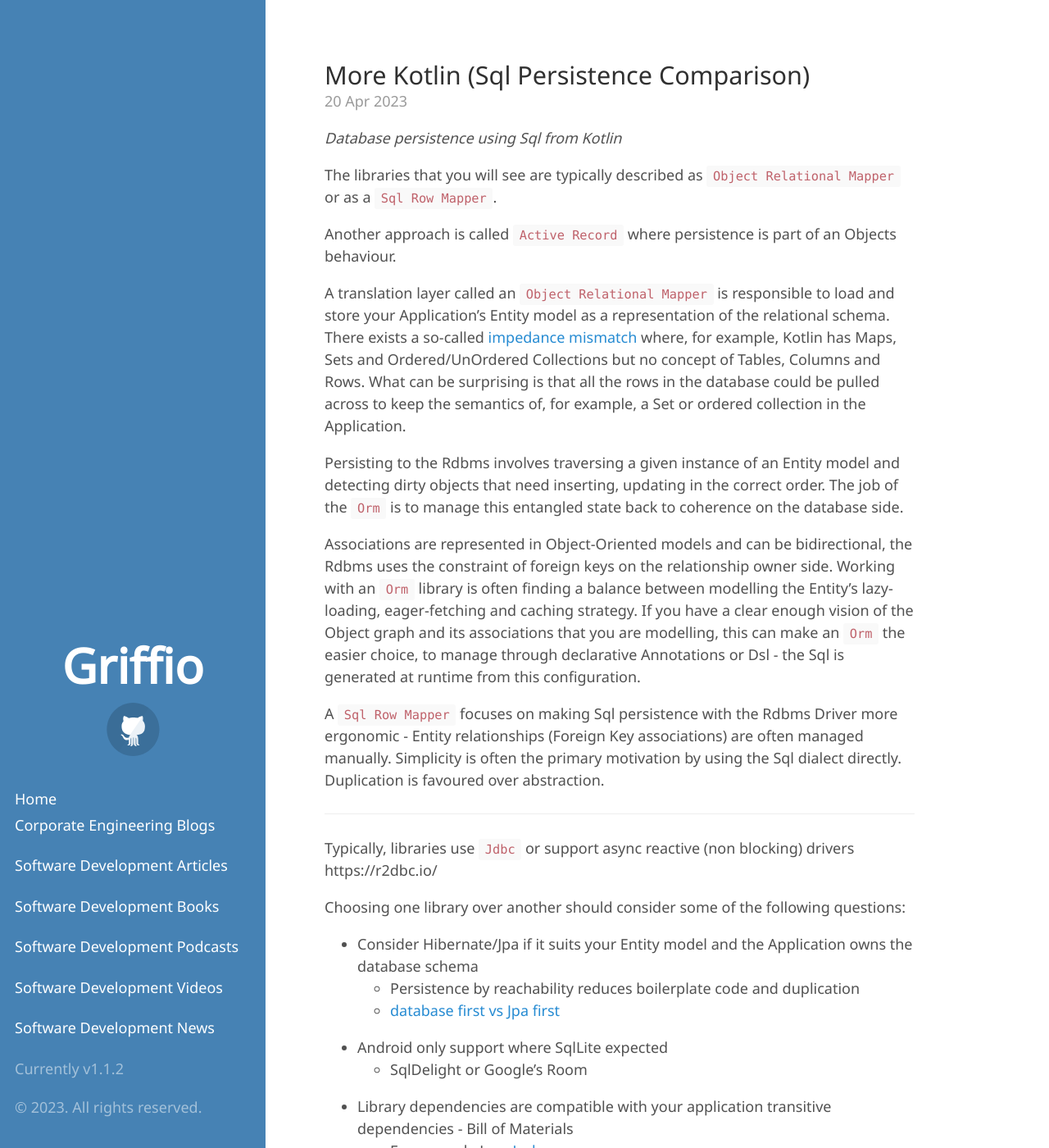
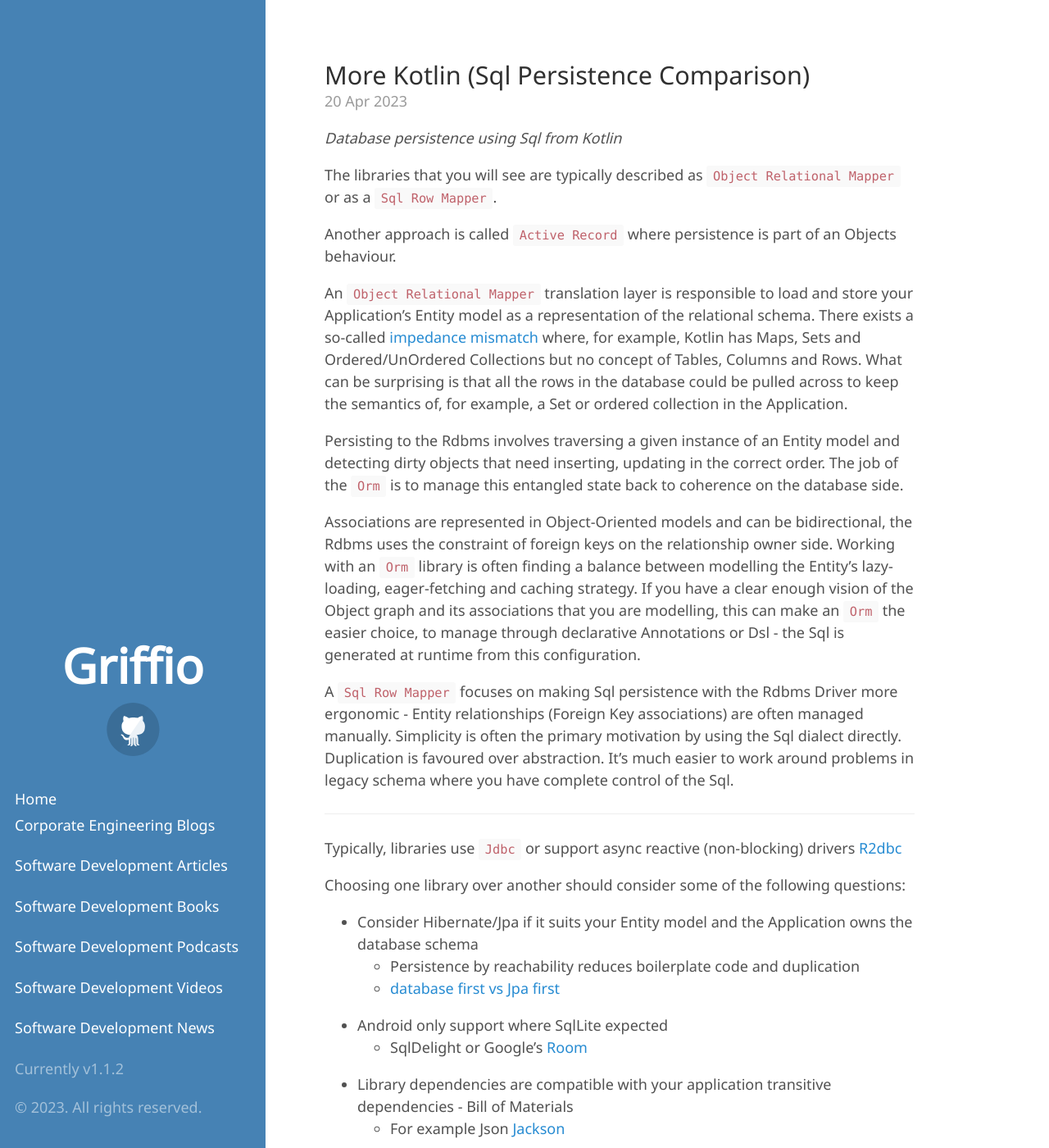
Before and after one commit to griffio/griffio.github.io, a Jekyll site: the page built from _posts/2023-04-20-More-Kotlin-Sql-Persistence-Comparision.md, in a window 1280 px wide and 1400 px high. Shown: the whole window at 82% size. Built offline with Jekyll 4.4.1, drawn with Linux system fonts in a browser that asks for light colours; some web fonts are replaced; some of the changed text lies outside the part shown.

Commit message:
First draft
Kotlin Orm libraries

```diff
--- a/_posts/2023-04-20-More-Kotlin-Sql-Persistence-Comparision.md
+++ b/_posts/2023-04-20-More-Kotlin-Sql-Persistence-Comparision.md
@@ -13,7 +13,7 @@
 
 Another approach is called `Active Record` where persistence is part of an Objects behaviour.
 
-A translation layer called an `Object Relational Mapper` is responsible to load and store your Application's Entity model as a representation of the relational schema.
+An `Object Relational Mapper` translation layer is responsible to load and store your Application's Entity model as a representation of the relational schema.
 There exists a so-called [impedance mismatch](https://agiledata.org/essays/impedanceMismatch.html) where, for example, Kotlin has Maps, Sets and Ordered/UnOrdered Collections
 but no concept of Tables, Columns and Rows. What can be surprising is that all the rows in the database could be pulled across to keep
 the semantics of, for example, a Set or ordered collection in the Application.
@@ -28,10 +28,11 @@
 
 A `Sql Row Mapper` focuses on making Sql persistence with the Rdbms Driver more ergonomic - Entity relationships (Foreign Key associations) are often
 managed manually. Simplicity is often the primary motivation by using the Sql dialect directly. Duplication is favoured over abstraction.
+It's much easier to work around problems in legacy schema where you have complete control of the Sql.
 
 ---
 
-Typically, libraries use `Jdbc` or support async reactive (non blocking) drivers https://r2dbc.io/
+Typically, libraries use `Jdbc` or support async reactive (non-blocking) drivers [R2dbc](https://r2dbc.io/)
 
 Choosing one library over another should consider some of the following questions:
 
@@ -39,12 +40,12 @@
   * Persistence by reachability reduces boilerplate code and duplication
   * [database first vs Jpa first](https://www.jpa-buddy.com/blog/db-first-vs-jpa-first/)
 * Android only support where SqlLite expected
-  * SqlDelight or Google's Room
+  * SqlDelight or Google's [Room](https://developer.android.com/reference/androidx/room/package-summary)
 * Library dependencies are compatible with your application transitive dependencies - Bill of Materials
   * For example Json [Jackson](https://github.com/FasterXML/jackson)
 * Libraries strongly typed Sql via Dsl - what is the fidelity required to your Sql dialect?
   * Look for support of Merge or Upsert statements, requirement for this should be identified early
-  * Does inserting records use `returning` to access the new record Identifier?
+  * Does inserting records use `returning` to avoid reloading the new record to fetch the Identifier?
 * Are you likely to change database vendors and need Sql to be generated for different dialects?
   * Changing database vendors is less common in practice and results in over abstracting/hiding of Sql when there is no need
 
@@ -71,7 +72,7 @@
 
 ---
 
-**Komapper** [komapper/komapper:- Kotlin Or, for Jdbc and R2dbc](https://github.com/komapper/komapper)
+**Komapper** [komapper/komapper: Kotlin Or, for Jdbc and R2dbc](https://github.com/komapper/komapper)
 
 Summary
 
@@ -87,7 +88,7 @@
 
 ---
 
-**Kotysa** [ufoss-org/kotysa:- The idiomatic way to write type-safe Sql in Kotlin](https://github.com/ufoss-org/kotysa/)
+**Kotysa** [ufoss-org/kotysa: The idiomatic way to write type-safe Sql in Kotlin](https://github.com/ufoss-org/kotysa/)
 
 Summary
 
@@ -109,7 +110,7 @@
 
 ---
 
-**SqlDelight** [cashapp/sqldelight:- Generates typesafe Kotlin APIs from Sql](https://github.com/cashapp/sqldelight)
+**SqlDelight** [cashapp/sqldelight: Generates typesafe Kotlin APIs from Sql](https://github.com/cashapp/sqldelight)
 
 Summary
 
```
